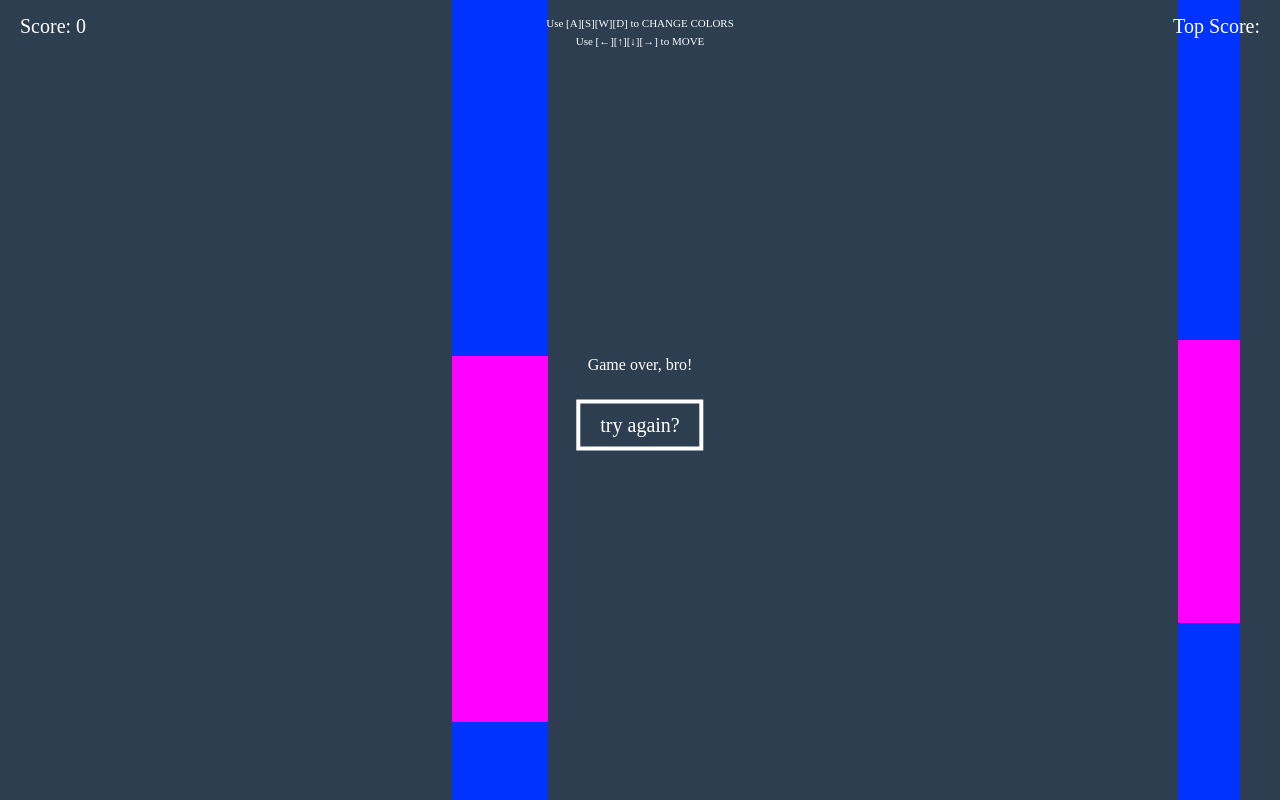
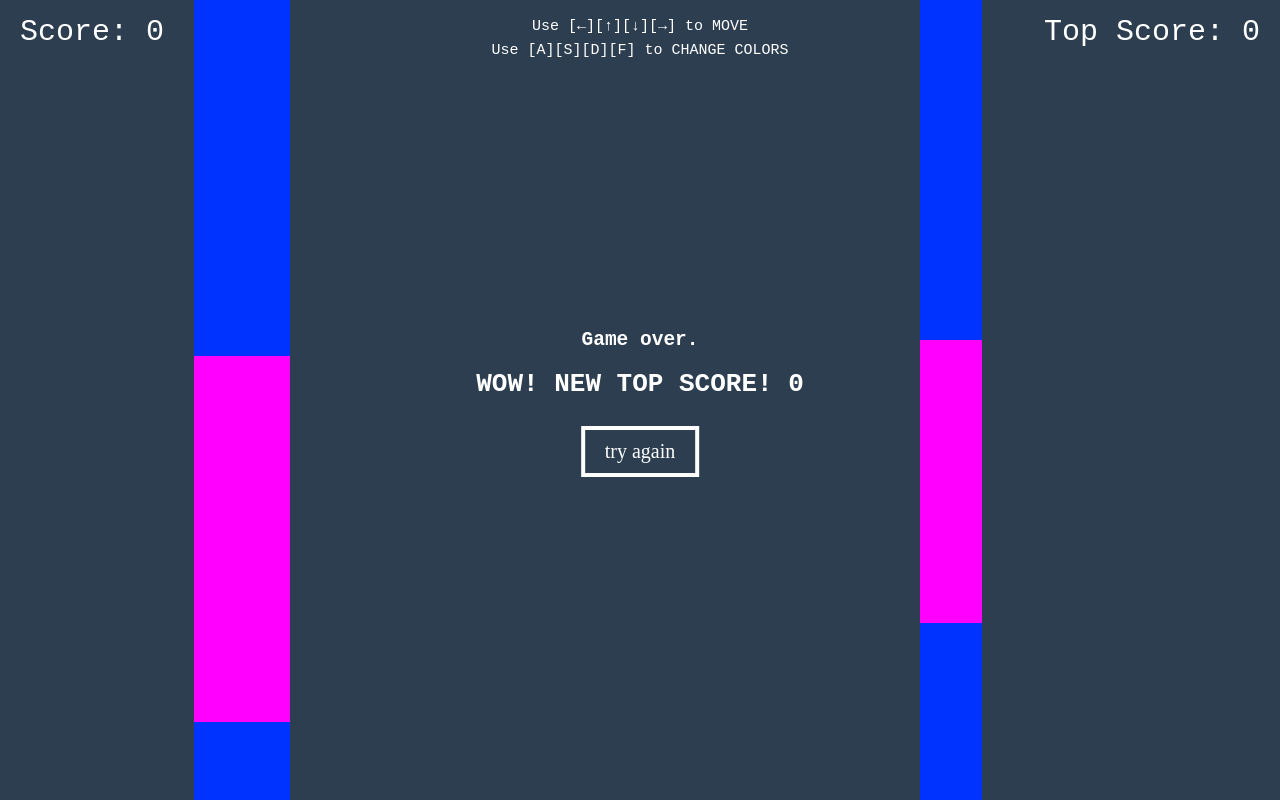
Before and after one commit to adamhundley/block_party, a React app: page / in a window 1280 px wide. Built offline with nearby package versions, Linux system fonts and the light colour scheme.

Commit message:
Scoreboard
* top score is set on local storage
* message at game end correlates with if new top score is set or not
* changed some minor styling

```diff
--- a/src/BlockParty.js
+++ b/src/BlockParty.js
@@ -14,7 +14,8 @@ export class BlockParty extends Component {
       },
       context: null,
       inGame: false,
-      currentScore: 0
+      currentScore: 0,
+      topScore: localStorage['topscore'] || 0
     };
     this.partySquare =[];
     this.partyPipes = [];
@@ -24,18 +25,27 @@ export class BlockParty extends Component {
 
   gameOver(){
     this.setState({
-      inGame: false
+      inGame: false,
     });
+
+    if(this.state.currentScore > this.state.topScore){
+      this.setState({
+        topScore: this.state.currentScore,
+      });
+      localStorage['topscore'] = this.state.currentScore;
+    }
   }
 
   startGame(){
     this.setState({
-      inGame: true
+      inGame: true,
+      currentScore: 0
     });
 
     clearInterval(this.pipeInterval);
     this.partyPipes = [];
     this.pipeEntries = [];
+    this.pipeCount = 0;
     this.pipeCount = 0;
 
     let partySquare = new PartySquare({
@@ -57,11 +67,9 @@ export class BlockParty extends Component {
   }
 
   addScore(points){
-    if(this.state.inGame){
-      this.setState({
-        currentScore: this.state.currentScore + points,
-      });
-    }
+    this.setState({
+      currentScore: this.state.currentScore + points,
+    });
   }
 
   update() {
@@ -73,7 +81,9 @@ export class BlockParty extends Component {
     this.updateObjects(this.partyPipes, 'partyPipes');
     this.updateObjects(this.pipeEntries, 'pipeEntries');
     this.updateObjects(this.partySquare, 'partySquare');
-    this.addScore(this.partySquare[0].score);
+    if(this.state.inGame){
+      this.addScore(this.partySquare[0].points);
+    }
 
     context.restore();
 
@@ -92,7 +102,9 @@ export class BlockParty extends Component {
   }
 
   handleKeys(value, e){
-    this.partySquare[0].respondToUser(e.keyCode);
+    if(this.state.inGame){
+      this.partySquare[0].respondToUser(e.keyCode);
+    }
   }
 
   componentDidMount() {
@@ -141,26 +153,36 @@ export class BlockParty extends Component {
 
   render() {
     let endgame;
+    let message;
+
 
     if(!this.state.inGame){
+      if(this.state.currentScore >= parseInt(this.state.topScore)){
+        message = `WOW! NEW TOP SCORE! ${this.state.currentScore}`;
+      } else {
+        message = `Score: ${this.state.currentScore}`;
+      }
+
       endgame = (
         <div className="endgame">
-          <p>Game over, bro!  </p>
+          <h2>Game over.</h2>
+          <h1>{message}</h1>
           <button
             onClick={ this.startGame.bind(this) }>
-            try again?
+            try again
           </button>
         </div>
       )
     }
+
     return (
       <div>
         { endgame }
       <span className="score current-score" >Score: {this.state.currentScore}</span>
       <span className="score top-score" >Top Score: {this.state.topScore}</span>
       <span className="controls" >
-        Use [A][S][W][D] to CHANGE COLORS<br/>
-      Use [←][↑][↓][→] to MOVE
+        Use [←][↑][↓][→] to MOVE<br/>
+        Use [A][S][D][F] to CHANGE COLORS
       </span>
         <canvas ref="canvas"
           width={this.state.screen.width * this.state.screen.ratio}
--- a/src/PartySquare.js
+++ b/src/PartySquare.js
@@ -10,9 +10,9 @@ export default class PartySquare {
     this.gravity = true;
     this.initialVelocity = 4;
     this.acceleration = 1.01;
-    this.bounceFactor = -5;
+    this.bounceFactor = -10;
     this.velocity = 4;
-    this.score = 0;
+    this.points = 0;
     this.currentPipe = 0;
     this.color = colorsSample();
     this.onDie = args.onDie;
@@ -29,16 +29,17 @@ export default class PartySquare {
 
     if(this.x + this.width > blockParty.partyPipes[this.currentPipe].x && this.x < blockParty.partyPipes[this.currentPipe].x + blockParty.partyPipes[this.currentPipe].width ){
       if(this.y > entryTop && this.y + this.height < entryBottom && this.color === blockParty.pipeEntries[this.currentPipe].color){
-        this.score++;
-        console.log(this.score);
+        this.points++;
       } else {
-        // state.inGame = false;
         this.destroy();
       }
-      this.currentPipe++;
-      console.log(this.currentPipe);
     }
-  }
+
+    if(this.x > blockParty.partyPipes[this.currentPipe].x + blockParty.partyPipes[this.currentPipe].width){
+        this.currentPipe++;
+        this.points = 0;
+      }
+    }
 
   respondToUser(key){
     if(key === 38 || key === 40){
--- a/src/style.css
+++ b/src/style.css
@@ -1,7 +1,8 @@
 body {
   padding: 0;
   margin: 0;
-  font-family: 'PT Mono', serif;
+  font-family: monospace;
+  font-weight: 200;
   color: #ffffff;
 }
 canvas {
@@ -26,7 +27,7 @@ canvas {
   position: absolute;
   top: 15px;
   z-index: 1;
-  font-size: 20px;
+  font-size: 30px;
 }
 .controls {
   display: block;
@@ -35,7 +36,7 @@ canvas {
   left: 50%;
   transform: translate(-50%, 0);
   z-index: 1;
-  font-size: 11px;
+  font-size: 15px;
   text-align: center;
   line-height: 1.6;
 }
```
